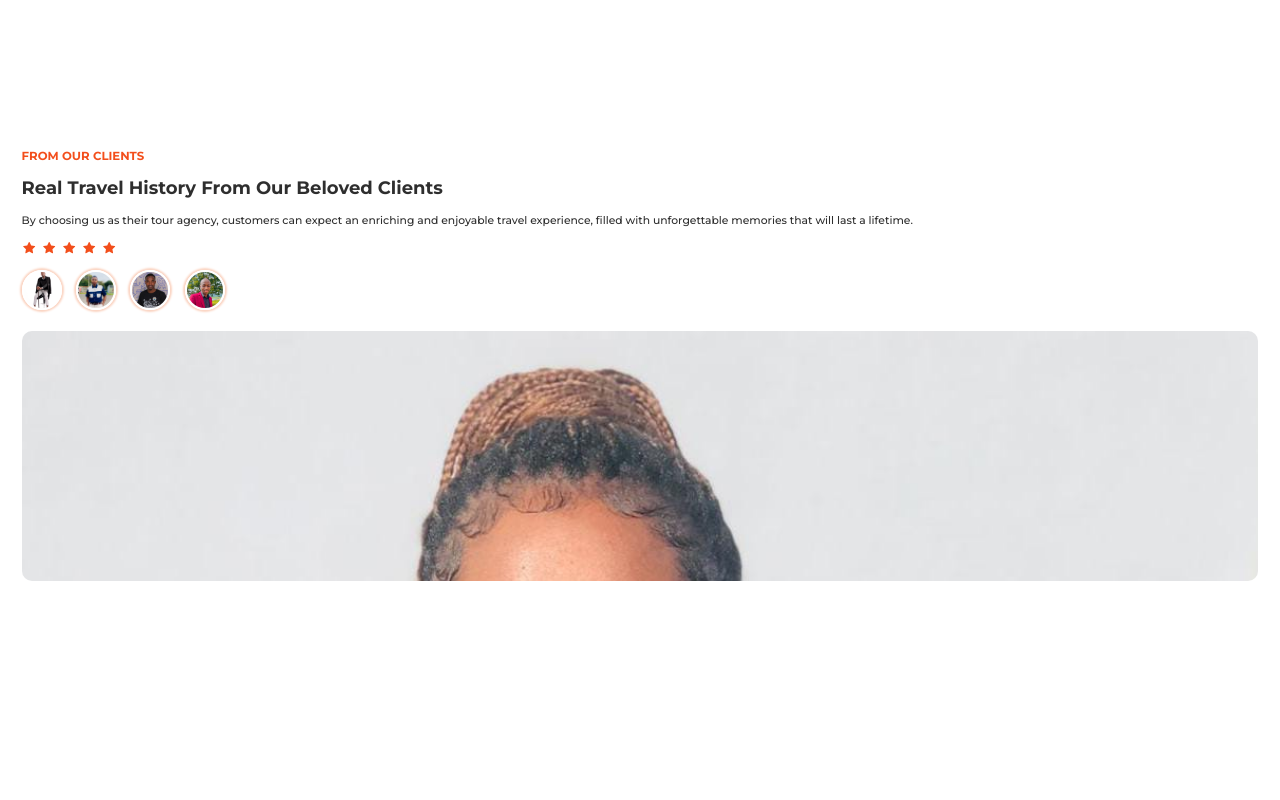
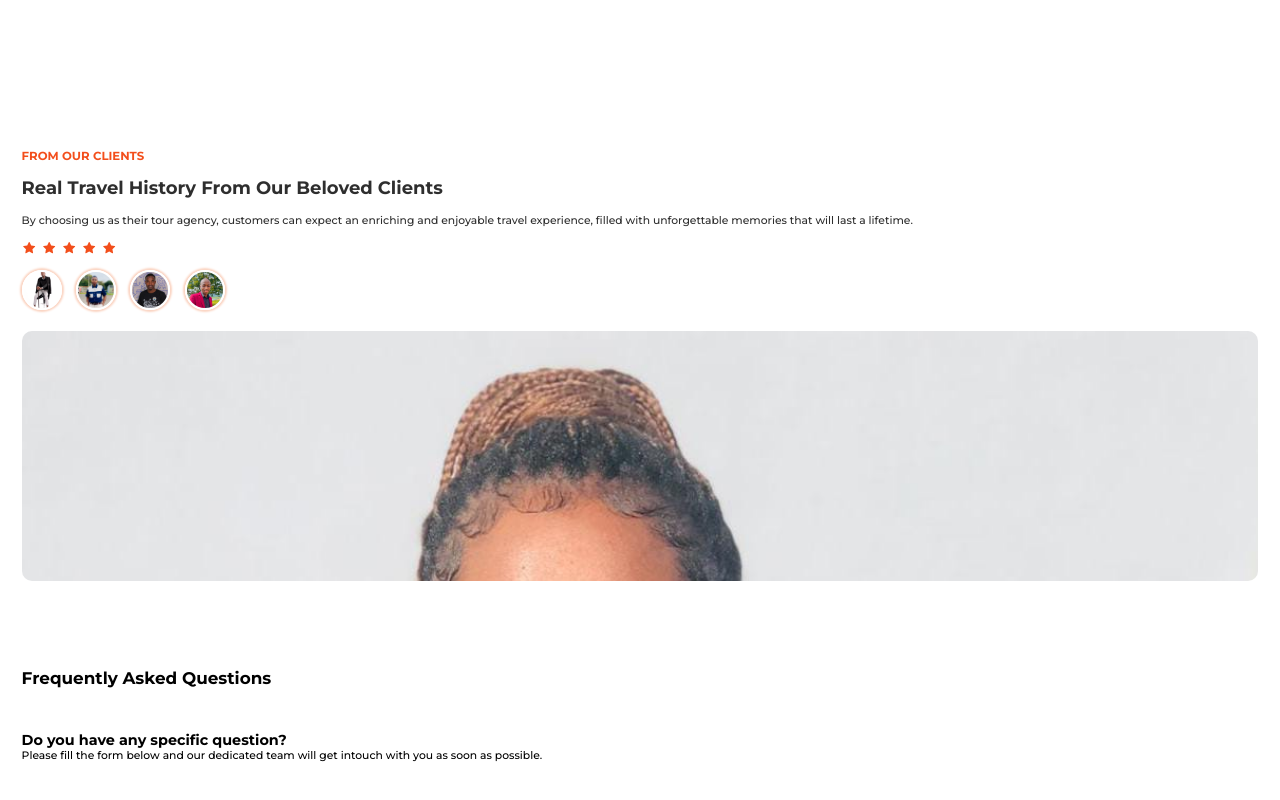
Before and after one commit to Chuma-rxt/TravelProject, a React (Vite) app: page / in a window 1280 px wide. Shown: the part 5653-6453 px from the top of the page. Before the commit the page ends 6263 px from the top, so only its background shows below. Built offline with nearby package versions, Linux system fonts and the light colour scheme.

Commit message:
adding questions that are mostly asked

```diff
--- a/src/App.jsx
+++ b/src/App.jsx
@@ -22,8 +22,8 @@
       <Destinations/>
       <Portfolio/>
       <Reviews/>
-      {/* <Questions/>
-      <Subscribe/>
+      <Questions/>
+      {/* <Subscribe/>
       <Footer/> */}
 
 
--- a/src/Components/Questions/Questions.jsx
+++ b/src/Components/Questions/Questions.jsx
@@ -3,7 +3,24 @@
 
 const Questions = () => {
   return (
-    <div>Questions</div>
+    <div className='questions section container'>
+      <div className='secHeading'>
+        <h3>Frequently Asked Questions</h3>
+      </div>
+      <div className='secContainer grid'>
+        <div className='according grid'></div>
+
+        <div className='form'>
+          <div className='secHeading'>
+            <h4>Do you have any specific question?</h4>
+            <p>
+              Please fill the form below and our dedicated team will get intouch
+              with you as soon as possible.
+            </p>
+         </div>
+        </div>
+      </div>
+    </div>
   )
 }
 
--- a/src/Components/Questions/Questions.scss
+++ b/src/Components/Questions/Questions.scss
@@ -0,0 +1,30 @@
+@import url("https://fonts.googleapis.com/css2?family=Montserrat:wght@200,400;500;700;900&display=swap");
+* {
+  padding: 0;
+  margin: 0;
+  box-sizing: border-box;
+  font-family: "Montserrat", sans-serif;
+}/*# sourceMappingURL=App.css.map */
+
+root{
+  --primaryColor: hsl(14, 90%, 53%);
+  --primaryColorLight: hsl(14, 96%, 91%);
+  --bgColor: hsl(0, 0%, 100%);
+  --formColor: hsl(20, 42%, 87%);
+  --whiteColor: hsl(0, 0%, 100%);
+  --blackColor: hsl(0, 0%, 18%);
+  --greyText: hsl(0, 0%, 51%);
+  --inputColor: hsl(330, 12%, 97%);
+  --cardColor: hsla (300, 3%, 94%);
+
+  /* Font Typography */
+  --biggestFontSize: 2.5rem;
+  --h1FontSize: 1.6rem;
+  --h2FontSize: 1.25rem;
+  --h3FontSize: 1rem;
+  --normalFontSize: 0.938rem;
+  --smallFontSize: 0.813rem;
+  --smallestFontSize: 0.75rem;
+  --borderRadiud: 3rem;
+
+}
```
